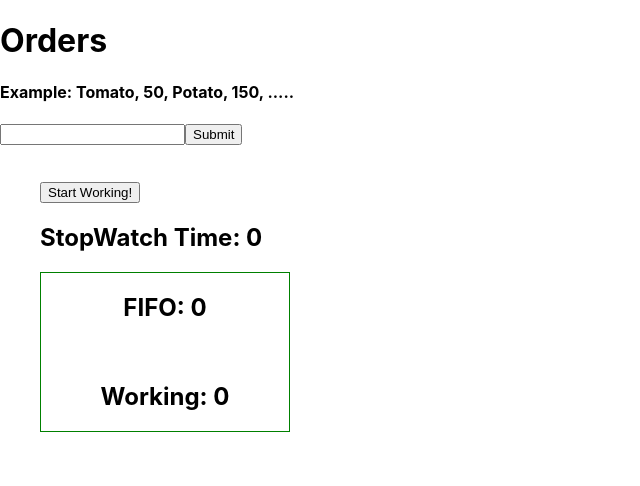
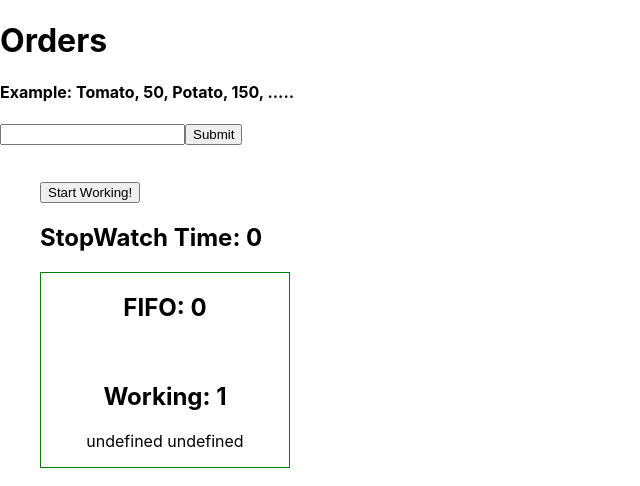
Before and after one commit to CrissZollo/order, a React (Create React App) app: page / in a window 1280 px wide. Shown: the top 486 px of the page, without its empty margins (0-640 px from the left). Built offline with nearby package versions, Linux system fonts and the light colour scheme.

Commit message:
Transfer data from dispatcher to FIFO

```diff
--- a/src/components/Dispather.js
+++ b/src/components/Dispather.js
@@ -5,16 +5,23 @@ const Dispather = ({ orderArr, submitted }) => {
 
     let [time, setTime] = useState(0);
 
+    let [sendingData, setData] = useState({});
 
     function useTimer() {
         if (submitted) {
             const timer = setInterval(() => {
-                setTime(++time);
+                if (orderArr.length === 0) {
+                    clearInterval(timer)
+                    return;
+                }
+                setTime(time);
+                sendingData = orderArr[orderArr.length - 1];
+                setData(sendingData);
+                orderArr.pop();
+                time++;
             }, 1000)
-            return () => clearInterval(timer);
         }
     }
-
 
     return (
         <div>
@@ -23,10 +30,11 @@ const Dispather = ({ orderArr, submitted }) => {
                 <br />
                 <button onClick={useTimer}>Start Working!</button>
                 <h2>StopWatch Time: {time}</h2>
-                <Fifo orderArr={orderArr} />
+                <Fifo orderArr={orderArr} sendData={sendingData} />
             </ul>
         </div>
     )
+
 }
 
 export default Dispather
--- a/src/components/Fifo.js
+++ b/src/components/Fifo.js
@@ -1,4 +1,6 @@
-function Fifo({ orderArr }) {
+import { useState } from 'react';
+
+function Fifo({ orderArr, sendData }) {
 
     class Node {
         constructor(data, next = null) {
@@ -91,6 +93,19 @@ function Fifo({ orderArr }) {
         waitingList.addJob({ name: order.name, time: order.time });
     });
 
+    workingList.addJob({ name: sendData.name, time: sendData.time });
+    // console.log(sendData);
+
+
+    if (Object.keys(sendData).length !== 0) { // If sendData object is not empty
+        const interval = setInterval(() => {
+            if (waitingList.size === 0) {
+                clearInterval(interval)
+            }
+
+        }, 100)
+    }
+
 
     return (
         <div className="box">
@@ -99,7 +114,7 @@ function Fifo({ orderArr }) {
             {/* <button onClick={ll.addJob()}>Add Defualt Job</button> */}
             <br />
             <h2>Working: {workingList.numberOfJobsInQueue()}</h2>
-            {workingList.listJobs().map((job) => <p key={waitingList.size--}>{job.name + " " + job.time}</p>)}
+            {workingList.listJobs().map((job) => <p key={workingList.size--}>{job.name + " " + job.time}</p>)}
         </div>
     )
 }
```
Also changed, not shown: 1 other file (tests, documents, lock files or other folders).
